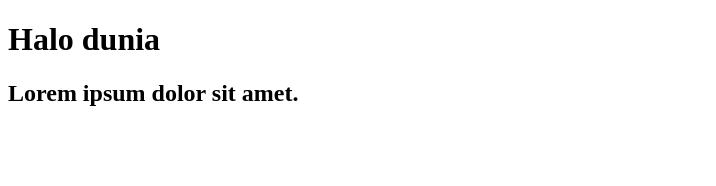
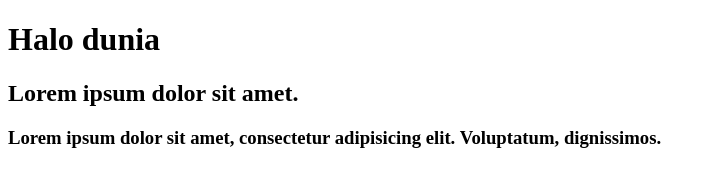
Before and after one commit to arifDannyHermawan/git-one, a plain HTML site: page index.html in a window 1280 px wide. Shown: the whole page, without its empty margins (0-716 px from the left). Drawn offline with Linux system fonts and the light colour scheme.

Commit message:
tambah h3 index

```diff
--- a/index.html
+++ b/index.html
@@ -9,6 +9,7 @@
 <body>
   <h1>Halo dunia</h1>
   <h2>Lorem ipsum dolor sit amet.</h2>
+  <h3>Lorem ipsum dolor sit amet, consectetur adipisicing elit. Voluptatum, dignissimos.</h3>
 </body>
 
 </html>
```
